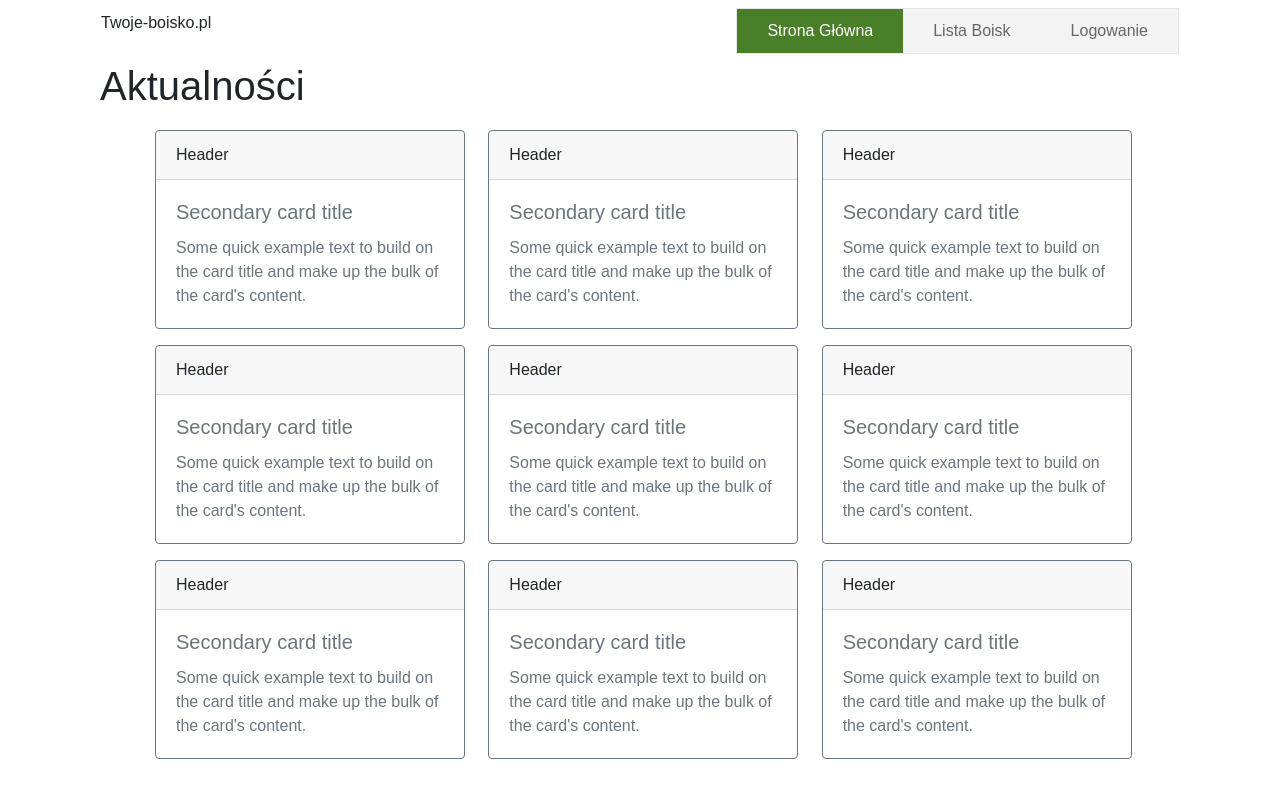
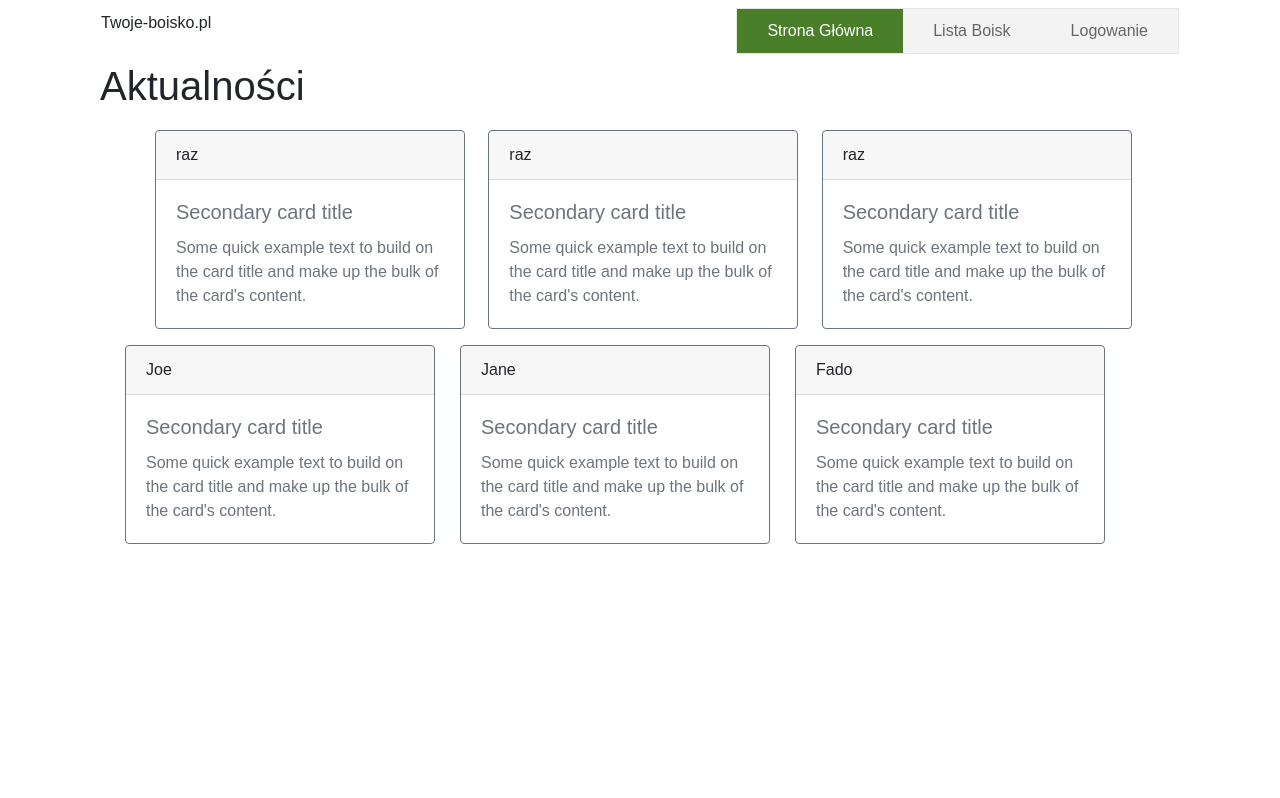
Before and after one commit to Aquarius96/twoje-boisko, a React (Create React App) app in the folder twoje-boisko-frontend/: page / in a window 1280 px wide. Built offline with nearby package versions, Linux system fonts and the light colour scheme.

Commit message:
news from json

```diff
--- a/twoje-boisko-frontend/src/components/App.js
+++ b/twoje-boisko-frontend/src/components/App.js
@@ -1,8 +1,7 @@
 import React, { Component } from 'react';
 import {
   BrowserRouter as Router,
-  Route,
-  Link
+  Route
 } from 'react-router-dom';
 import './App.css';
 import Navbar from './Navbar';
--- a/twoje-boisko-frontend/src/components/Navbar.js
+++ b/twoje-boisko-frontend/src/components/Navbar.js
@@ -12,7 +12,7 @@ class Navbar extends Component {
         <div className="navbar container">
         <div><p>Twoje-boisko.pl</p></div>
          <ul>
-            <li><Link class="active" to="/">Strona Główna</Link></li>
+            <li><Link className='active' to="/">Strona Główna</Link></li>
             <li><Link to="/listaBoisk">Lista Boisk</Link></li>
             <li><a href="#login.html">Logowanie</a></li>
          </ul>
--- a/twoje-boisko-frontend/src/components/News.css
+++ b/twoje-boisko-frontend/src/components/News.css
@@ -1,4 +1,4 @@
 .card{
     width: 310px;
-    margin-right: 15px;
+    margin-right: 25px;
 }
--- a/twoje-boisko-frontend/src/components/News.js
+++ b/twoje-boisko-frontend/src/components/News.js
@@ -5,7 +5,7 @@ class News extends Component {
   render() {
     return (
       <div class="card border-secondary mb-3">
-  <div class="card-header">Header</div>
+        <div class="card-header">{this.props.header}</div>
         <div class="card-body text-secondary">
           <h5 class="card-title">Secondary card title</h5>
           <p class="card-text">Some quick example text to build on the card title and make up the bulk of the card's content.</p>
--- /dev/null
+++ b/twoje-boisko-frontend/src/components/NewsTab.js
@@ -0,0 +1,24 @@
+import React, { Component } from 'react';
+import './NewsTab.css';
+import News from '../components/News';
+class NewsTab extends Component {
+    constructor(props){
+        super(props);
+
+    }
+  render() {
+    var allNews = {
+        "one":{"header":'Joe'},"two":{"header":"Jane"},"three":{"header":"Fado"}
+    }
+    var allNewsTab = [];
+    Object.keys(allNews).forEach(function(key){
+        allNewsTab.push(allNews[key]);
+    });
+    return (<div class="row">
+        {allNewsTab.map(item => <div class=""><News header={item.header}/></div>)}
+        </div>
+    );
+  }
+}
+
+export default NewsTab;
--- a/twoje-boisko-frontend/src/pages/MainPage.js
+++ b/twoje-boisko-frontend/src/pages/MainPage.js
@@ -1,22 +1,20 @@
 import React, { Component } from 'react';
 import './MainPage.css';
 import News from '../components/News';
+import NewsTab from '../components/NewsTab';
 class MainPage extends Component {
   render() {
     return (
       <div className="MainPage container">
       <h1>Aktualności</h1>
       <div class="news-tab row">
-        <div class="col-sm-4"> <News /></div>
-        <div class="col-sm-4"> <News /></div>
-        <div class="col-sm-4"> <News /></div>
-        <div class="col-sm-4"> <News /></div>
-        <div class="col-sm-4"> <News /></div>
-        <div class="col-sm-4"> <News /></div>
-        <div class="col-sm-4"> <News /></div>
-        <div class="col-sm-4"> <News /></div>
-        <div class="col-sm-4"> <News /></div>
+      <div class="col-sm-4"> <News header="raz"/></div>
+      <div class="col-sm-4"> <News header="raz"/></div>
+      <div class="col-sm-4"> <News header="raz"/></div>
+
+        <NewsTab />
         </div>
+
       </div>
     );
   }
```
Also changed, not shown: twoje-boisko-frontend/src/components/NewsTab.css (added). Lines whose indentation alone changed are shown as unchanged.
